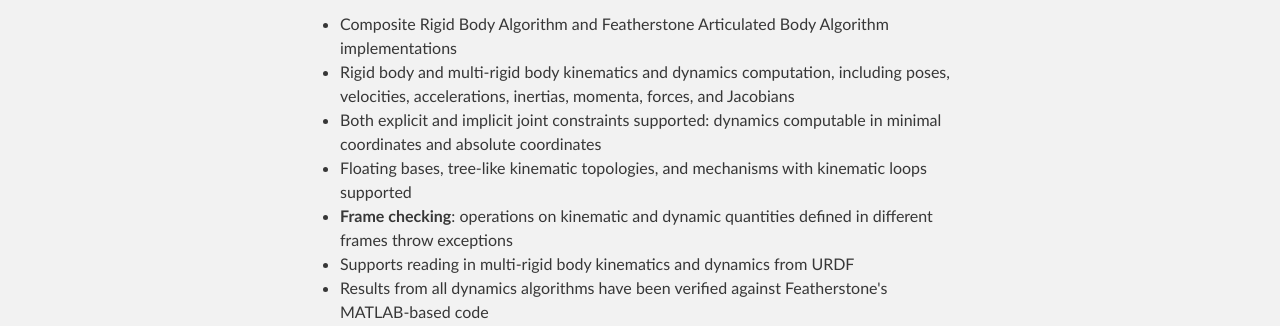
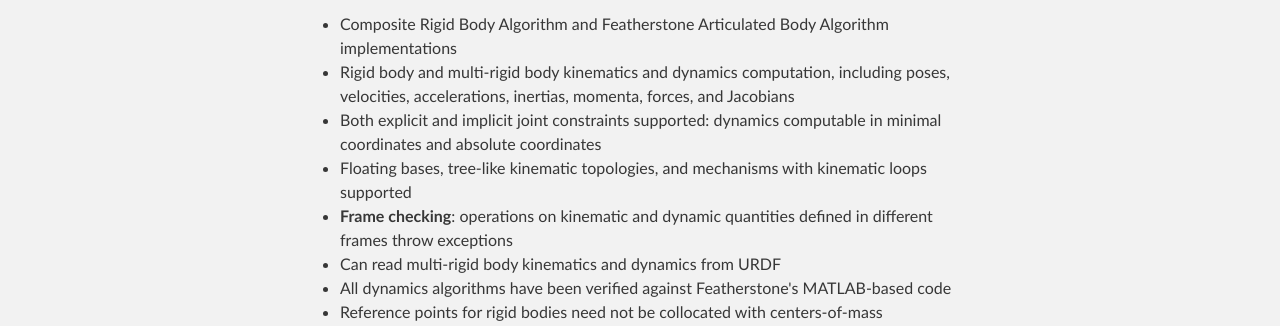
Before and after one commit to PositronicsLab/Ravelin, a plain HTML site: page index.html in a window 1280 px wide. Shown: the part 626-952 px from the top of the page. Drawn offline with Linux system fonts and the light colour scheme.

Commit message:
Updated web page

```diff
--- a/index.html
+++ b/index.html
@@ -51,8 +51,8 @@
 <li> Both explicit and implicit joint constraints supported: dynamics computable in minimal coordinates and absolute coordinates</li>
 <li> Floating bases, tree-like kinematic topologies, and mechanisms with kinematic loops supported</li>
 <li> <strong>Frame checking</strong>: operations on kinematic and dynamic quantities defined in different frames throw exceptions</li>
-<li> Supports reading in multi-rigid body kinematics and dynamics from URDF</li>
-<li> Results from all dynamics algorithms have been verified against Featherstone's MATLAB-based code </li>
+<li> Can read multi-rigid body kinematics and dynamics from URDF</li>
+<li> All dynamics algorithms have been verified against Featherstone's MATLAB-based code </li>
  <li> Reference points for rigid bodies need not be collocated with centers-of-mass</li>
 </ul>
 
```
